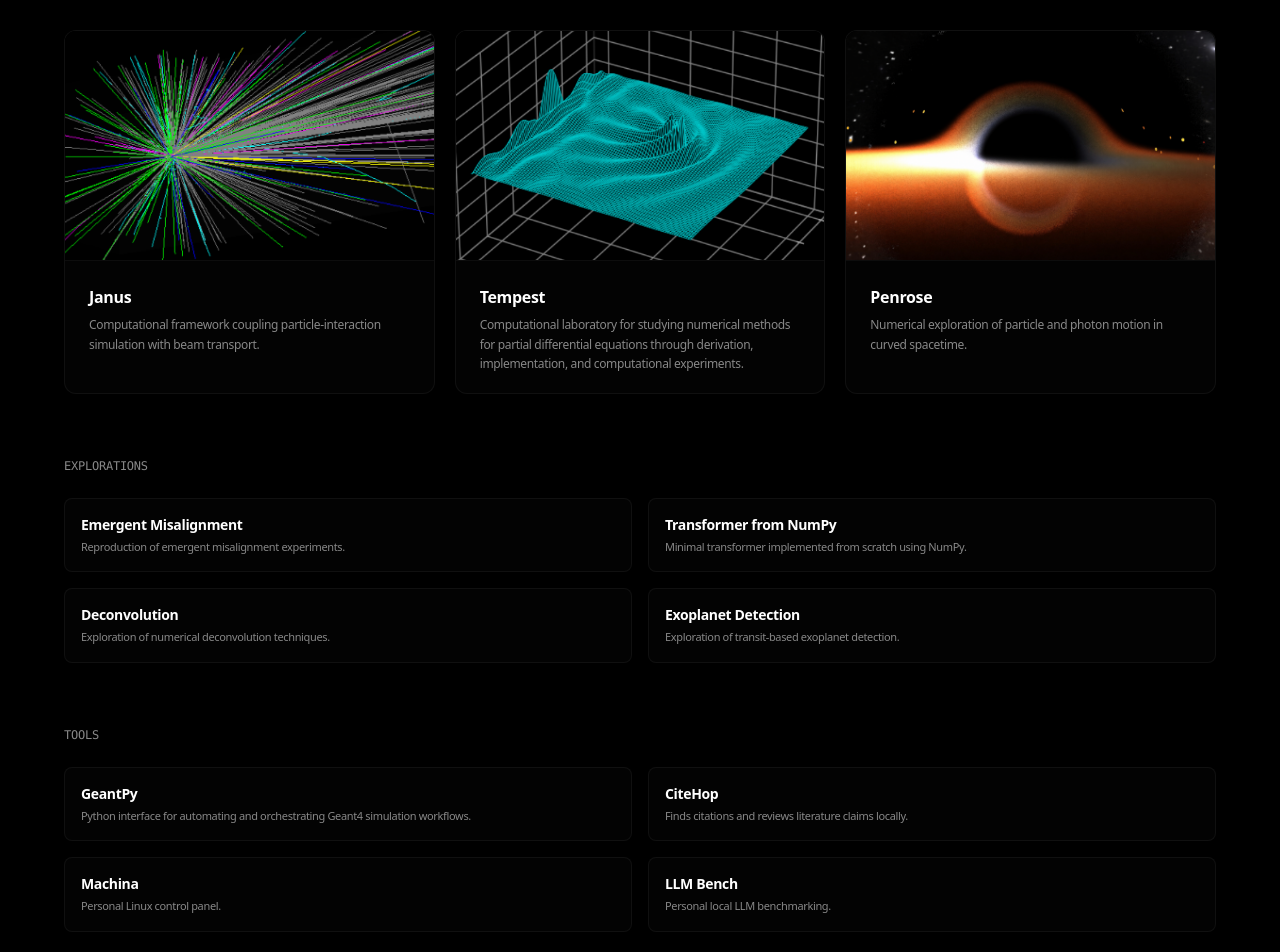
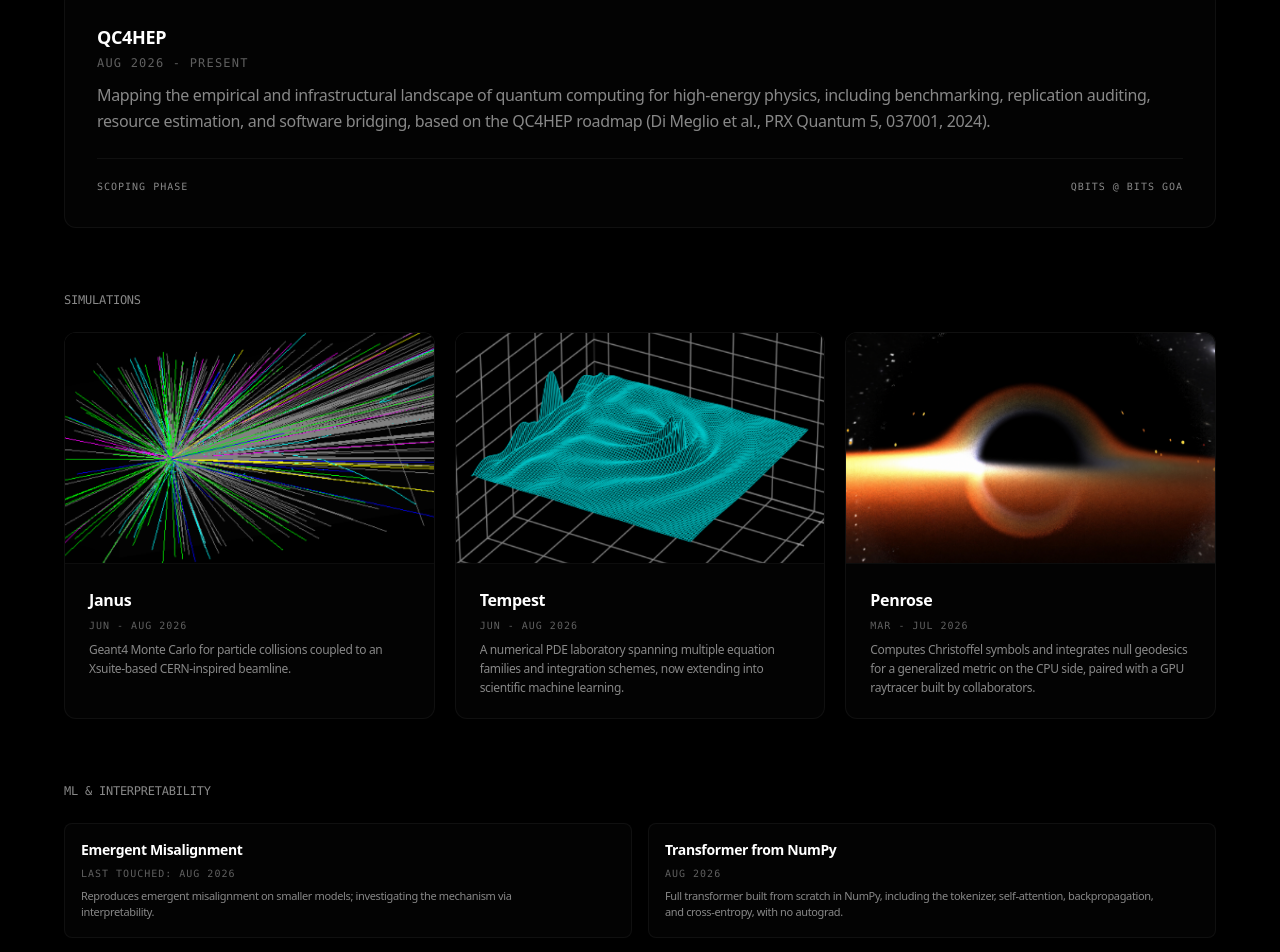
Before and after one commit to h-livv/h-livv.github.io, a Next.js app: page / in a window 1280 px wide. Shown: the part 963-1915 px from the top of the page. Built offline with nearby package versions, Linux system fonts and the light colour scheme.

Commit message:
homepage

```diff
--- a/components/ProjectCard.tsx
+++ b/components/ProjectCard.tsx
@@ -22,6 +22,9 @@ export default function ProjectCard({ project, featured = false, compact = false
             <h3 className={`font-semibold text-primary ${featured ? 'text-sm md:text-base' : 'text-sm'}`}>{project.title}</h3>
             <ArrowRight className="w-5 h-5 text-secondary opacity-0 -translate-x-2 transition-all duration-200 group-hover:opacity-100 group-hover:translate-x-0 group-hover:text-primary" />
           </div>
+          {project.date && (
+            <span className="block text-[10px] font-mono text-secondary/70 uppercase tracking-widest mb-1.5">{project.date}</span>
+          )}
           <p className={`text-secondary leading-normal max-w-prose ${featured ? 'text-[11px] md:text-xs line-clamp-3' : 'text-[11px] line-clamp-2'}`}>{project.description}</p>
         </div>
       </div>
--- a/components/ProjectSection.tsx
+++ b/components/ProjectSection.tsx
@@ -5,10 +5,7 @@ import * as motion from "framer-motion/client";
 export default function ProjectSection() {
   const getProject = (slug: string) => projects.find(p => p.slug === slug)!;
 
-  const tempest = getProject('tempest');
-  const janus = getProject('janus');
-  const explorationSlugs = ['janus', 'tempest', 'penrose'];
-  const explorations = explorationSlugs.map(getProject);
+  const simulations = ['janus', 'tempest', 'penrose'].map(getProject);
 
   return (
     <section id="work" className="py-20 md:py-28 px-6 md:px-12 border-t border-white/[0.05] scroll-mt-24">
@@ -19,19 +16,34 @@ export default function ProjectSection() {
           viewport={{ once: true, margin: "-100px" }}
           transition={{ duration: 0.4, ease: "easeOut" }}
         >
-          <h2 className="text-xs font-mono text-secondary uppercase tracking-widest mb-16">
-            Selected work
-          </h2>
+          {/* RESEARCH SECTION */}
+          <div className="mb-16">
+            <h2 className="text-xs font-mono text-secondary uppercase tracking-widest mb-6">Research</h2>
+            <div className="flex flex-col bg-white/[0.01] border border-white/[0.05] rounded-xl p-6 md:p-8 transition-all duration-200 hover:border-white/[0.15] hover:shadow-[0_4px_20px_rgb(0,0,0,0.3)]">
+              <h3 className="font-semibold text-primary text-base md:text-lg mb-1">QC4HEP</h3>
+              <span className="block text-xs font-mono text-secondary/70 uppercase tracking-widest mb-3">Aug 2026 - Present</span>
+              <p className="text-secondary leading-relaxed text-sm md:text-base">
+                Mapping the empirical and infrastructural landscape of quantum computing for high-energy physics, including benchmarking, replication auditing, resource estimation, and software bridging, based on the QC4HEP roadmap (Di Meglio et al., PRX Quantum 5, 037001, 2024).
+              </p>
+              <div className="flex items-center justify-between mt-6 pt-5 border-t border-white/[0.05]">
+                <span className="text-[10px] font-mono text-secondary uppercase tracking-widest">Scoping phase</span>
+                <span className="text-[10px] font-mono text-secondary uppercase tracking-widest">qBITS @ BITS Goa</span>
+              </div>
+            </div>
+          </div>
 
-          <div className="mb-12">
+          {/* SIMULATIONS SECTION */}
+          <div className="mb-16">
+            <h2 className="text-xs font-mono text-secondary uppercase tracking-widest mb-6">Simulations</h2>
             <div className="grid grid-cols-1 sm:grid-cols-2 md:grid-cols-3 gap-5">
-                {explorations.map((project, index) => (
+                {simulations.map((project, index) => (
                   <motion.div
                     key={project.slug}
                     initial={{ opacity: 0, y: 12 }}
                     whileInView={{ opacity: 1, y: 0 }}
                     viewport={{ once: true, margin: "-50px" }}
                     transition={{ duration: 0.35, delay: index * 0.08 }}
+                    className="h-full"
                   >
                     <ProjectCard project={project} featured={true} />
                   </motion.div>
@@ -39,43 +51,39 @@ export default function ProjectSection() {
             </div>
           </div>
 
-          <div className="mt-16">
-            <h3 className="text-xs font-mono text-secondary uppercase tracking-widest mb-6">Explorations</h3>
+          {/* ML & INTERPRETABILITY SECTION */}
+          <div className="mb-16">
+            <h2 className="text-xs font-mono text-secondary uppercase tracking-widest mb-6">ML &amp; Interpretability</h2>
             <div className="grid grid-cols-1 md:grid-cols-2 gap-4">
               {[
                 {
                   title: "Emergent Misalignment",
-                  desc: "Reproduction of emergent misalignment experiments.",
-                  link: "https://github.com/h-livv/emergent-misalignment"
+                  desc: "Reproduces emergent misalignment on smaller models; investigating the mechanism via interpretability.",
+                  link: "https://github.com/h-livv/emergent-misalignment",
+                  date: "Last touched: Aug 2026"
                 },
                 {
                   title: "Transformer from NumPy",
-                  desc: "Minimal transformer implemented from scratch using NumPy.",
-                  link: "https://github.com/h-livv/transformer-numpy"
-                },
-                {
-                  title: "Deconvolution",
-                  desc: "Exploration of numerical deconvolution techniques.",
-                  link: "https://github.com/h-livv/deconvolution"
-                },
-                {
-                  title: "Exoplanet Detection",
-                  desc: "Exploration of transit-based exoplanet detection.",
-                  link: "https://github.com/h-livv/exoplanet-detection"
+                  desc: "Full transformer built from scratch in NumPy, including the tokenizer, self-attention, backpropagation, and cross-entropy, with no autograd.",
+                  link: "https://github.com/h-livv/transformer-numpy",
+                  date: "Aug 2026"
                 }
               ].map((item, idx) => (
                 <a
                   key={idx}
                   href={item.link}
-                  target="_blank"
-                  rel="noopener noreferrer"
-                  className="block group"
+                  target={item.link.startsWith('/') ? undefined : "_blank"}
+                  rel={item.link.startsWith('/') ? undefined : "noopener noreferrer"}
+                  className="block group h-full"
                 >
-                  <div className="flex items-center justify-between p-4 bg-white/[0.01] border border-white/[0.05] rounded-lg transition-all duration-200 hover:border-white/[0.15] hover:-translate-y-[1px] hover:shadow-[0_4px_20px_rgb(0,0,0,0.2)]">
+                  <div className="flex items-center justify-between p-4 h-full bg-white/[0.01] border border-white/[0.05] rounded-lg transition-all duration-200 hover:border-white/[0.15] hover:-translate-y-[1px] hover:shadow-[0_4px_20px_rgb(0,0,0,0.2)]">
                     <div className="flex flex-col gap-1 pr-4">
                       <span className="text-sm font-semibold text-primary group-hover:text-white transition-colors duration-200">
                         {item.title}
                       </span>
+                      {item.date && (
+                        <span className="block text-[10px] font-mono text-secondary/70 uppercase tracking-widest mt-0.5 mb-0.5">{item.date}</span>
+                      )}
                       <span className="text-[11px] text-secondary leading-normal">
                         {item.desc}
                       </span>
@@ -89,43 +97,48 @@ export default function ProjectSection() {
             </div>
           </div>
 
-          <div className="mt-16">
-            <h3 className="text-xs font-mono text-secondary uppercase tracking-widest mb-6">Tools</h3>
+          {/* TOOLS SECTION */}
+          <div>
+            <h2 className="text-xs font-mono text-secondary uppercase tracking-widest mb-6">Tools</h2>
             <div className="grid grid-cols-1 md:grid-cols-2 gap-4">
               {[
                 {
                   title: "GeantPy",
-                  desc: "Python interface for automating and orchestrating Geant4 simulation workflows.",
-                  link: "/projects/geantpy"
+                  desc: "Automates Geant4 workflows via macro generation, outputting NPZ/tensor datasets for downstream ML use.",
+                  link: "/projects/geantpy",
+                  date: "Last touched: Jul 2026"
                 },
                 {
                   title: "CiteHop",
-                  desc: "Finds citations and reviews literature claims locally.",
+                  desc: "Given a paper, retrieves its citation network and runs a local-LLM review against a claims/gaps schema.",
                   link: "https://github.com/h-livv/citehop"
                 },
                 {
                   title: "Machina",
-                  desc: "Personal Linux control panel.",
+                  desc: "Personal local Linux dashboard: telemetry, service control, model setup, and device health in one place.",
                   link: "https://github.com/h-livv/machina"
                 },
                 {
                   title: "LLM Bench",
-                  desc: "Personal local LLM benchmarking.",
+                  desc: "Benchmarks local LLMs against personal hardware constraints to find the best-fit model.",
                   link: "https://github.com/h-livv/llm-bench"
                 }
-              ].map((item, idx) => (
+              ].map((item: any, idx) => (
                 <a
                   key={idx}
                   href={item.link}
                   target={item.link.startsWith('/') ? undefined : "_blank"}
                   rel={item.link.startsWith('/') ? undefined : "noopener noreferrer"}
-                  className="block group"
+                  className="block group h-full"
                 >
-                  <div className="flex items-center justify-between p-4 bg-white/[0.01] border border-white/[0.05] rounded-lg transition-all duration-200 hover:border-white/[0.15] hover:-translate-y-[1px] hover:shadow-[0_4px_20px_rgb(0,0,0,0.2)]">
+                  <div className="flex items-center justify-between p-4 h-full bg-white/[0.01] border border-white/[0.05] rounded-lg transition-all duration-200 hover:border-white/[0.15] hover:-translate-y-[1px] hover:shadow-[0_4px_20px_rgb(0,0,0,0.2)]">
                     <div className="flex flex-col gap-1 pr-4">
                       <span className="text-sm font-semibold text-primary group-hover:text-white transition-colors duration-200">
                         {item.title}
                       </span>
+                      {item.date && (
+                        <span className="block text-[10px] font-mono text-secondary/70 uppercase tracking-widest mt-0.5 mb-0.5">{item.date}</span>
+                      )}
                       <span className="text-[11px] text-secondary leading-normal">
                         {item.desc}
                       </span>
--- a/data/projects.ts
+++ b/data/projects.ts
@@ -6,35 +6,39 @@ export interface Project {
   category: 'Research Projects' | 'Research Labs';
   image: string;
   href: string;
+  date?: string;
 }
 
 export const projects: Project[] = [
   {
     title: 'Janus',
     slug: 'janus',
-    description: 'Computational framework coupling particle-interaction simulation with beam transport.',
+    description: 'Geant4 Monte Carlo for particle collisions coupled to an Xsuite-based CERN-inspired beamline.',
     role: 'Lead Developer',
     category: 'Research Projects',
     image: '/images/projects/janus.png',
-    href: '/projects/janus'
+    href: '/projects/janus',
+    date: 'Jun - Aug 2026'
   },
   {
     title: 'Penrose',
     slug: 'penrose',
-    description: 'Numerical exploration of particle and photon motion in curved spacetime.',
+    description: 'Computes Christoffel symbols and integrates null geodesics for a generalized metric on the CPU side, paired with a GPU raytracer built by collaborators.',
     role: 'Core Developer',
     category: 'Research Projects',
     image: '/images/projects/penrose.png',
-    href: '/projects/penrose'
+    href: '/projects/penrose',
+    date: 'Mar - Jul 2026'
   },
   {
     title: 'Tempest',
     slug: 'tempest',
-    description: 'Computational laboratory for studying numerical methods for partial differential equations through derivation, implementation, and computational experiments.',
+    description: 'A numerical PDE laboratory spanning multiple equation families and integration schemes, now extending into scientific machine learning.',
     role: 'Lead Developer',
     category: 'Research Labs',
     image: '/images/projects/tempest.png',
-    href: '/projects/tempest'
+    href: '/projects/tempest',
+    date: 'Jun - Aug 2026'
   },
   {
     title: 'Atlas',
```
